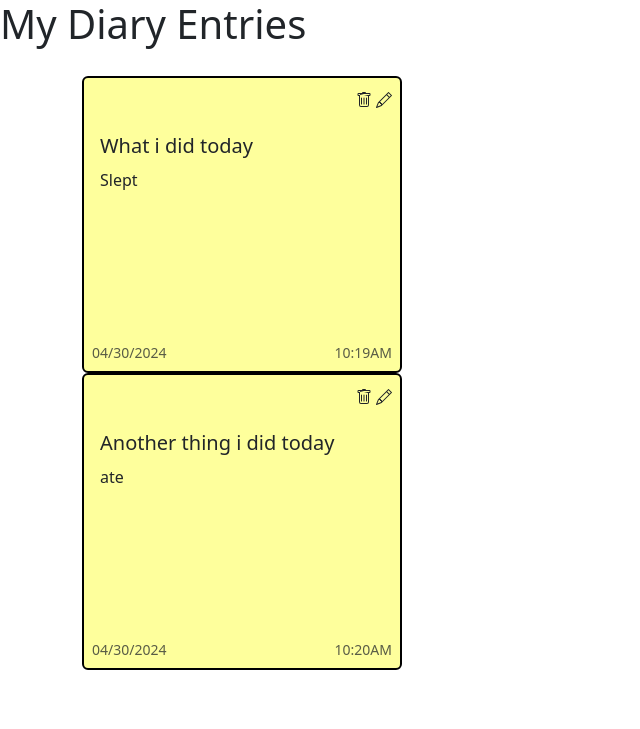
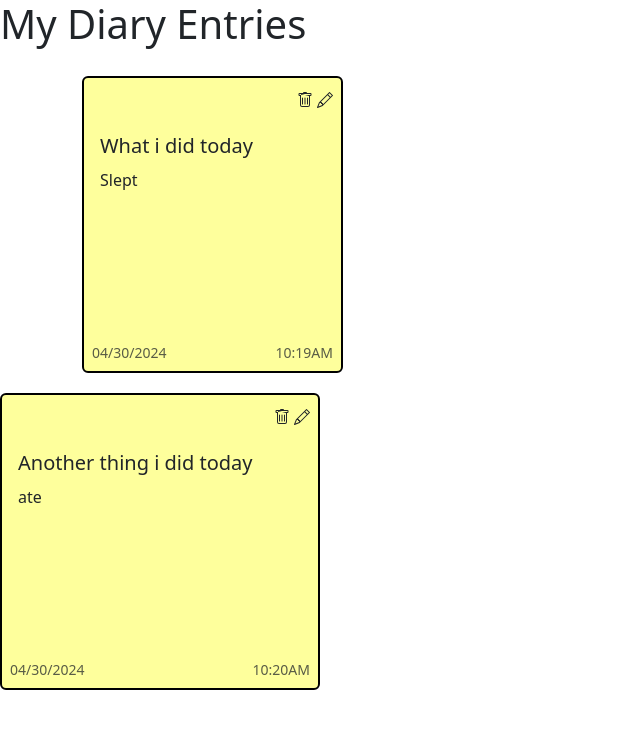
Before and after one commit to DanielGonzalezGil/Adv-Web-Dev-Final-Project, a Django app: page / in a window 1280 px wide. Shown: the top 729 px of the page, without its empty margins (0-640 px from the left). Run offline with Django 4.2, Linux system fonts and the light colour scheme; data comes from the database, SQL or seed files in the repository; both versions use the stored data as it was after the commit.

Commit message:
tried to adjust the bootstrap card layout, it aint it cheif

```diff
--- a/mydiary/Diary/models.py
+++ b/mydiary/Diary/models.py
@@ -13,7 +13,5 @@ class DiaryEntry(models.Model):
     created_on = models.DateTimeField(auto_now_add=True)
     last_modified = models.DateTimeField(auto_now=True)
 
-
-
     def __str__(self):
         return f'{self.title} by {self.created_by} on {self.created_on.strftime("%Y-%m-%d")}'
--- a/mydiary/Diary/templates/home.html
+++ b/mydiary/Diary/templates/home.html
@@ -14,11 +14,11 @@
 <body class="body">
     <h1 style="padding-bottom: 20px">My Diary Entries</h1>
 
-    {% for entry in diary_entries  %}
-    <div class="container text-center">
-        <div class="row justify-content-center">
-            <div class="col">
-                <div class="card border border-black border border-2" style="width: 20rem; background-color: #feff9c;">
+    <div class="container">
+        <div class="row justify-content-start">
+            {% for entry in diary_entries  %}
+            <div class="col-md-6 col-md-4 col-lg-3">
+                <div class="card border border-black border border-2" style="width: 100%; margin-bottom: 20px; background-color: #feff9c;">
                     <div class="card-header text-end bg-transparent border-0" style="padding: 0.5rem;">
                         {% comment %} Trash Icon {% endcomment %}
                         <svg xmlns="http://www.w3.org/2000/svg" width="16" height="16" fill="currentColor" class="bi bi-trash" viewBox="0 0 16 16">
```
Also changed, not shown: mydiary/db.sqlite3.
